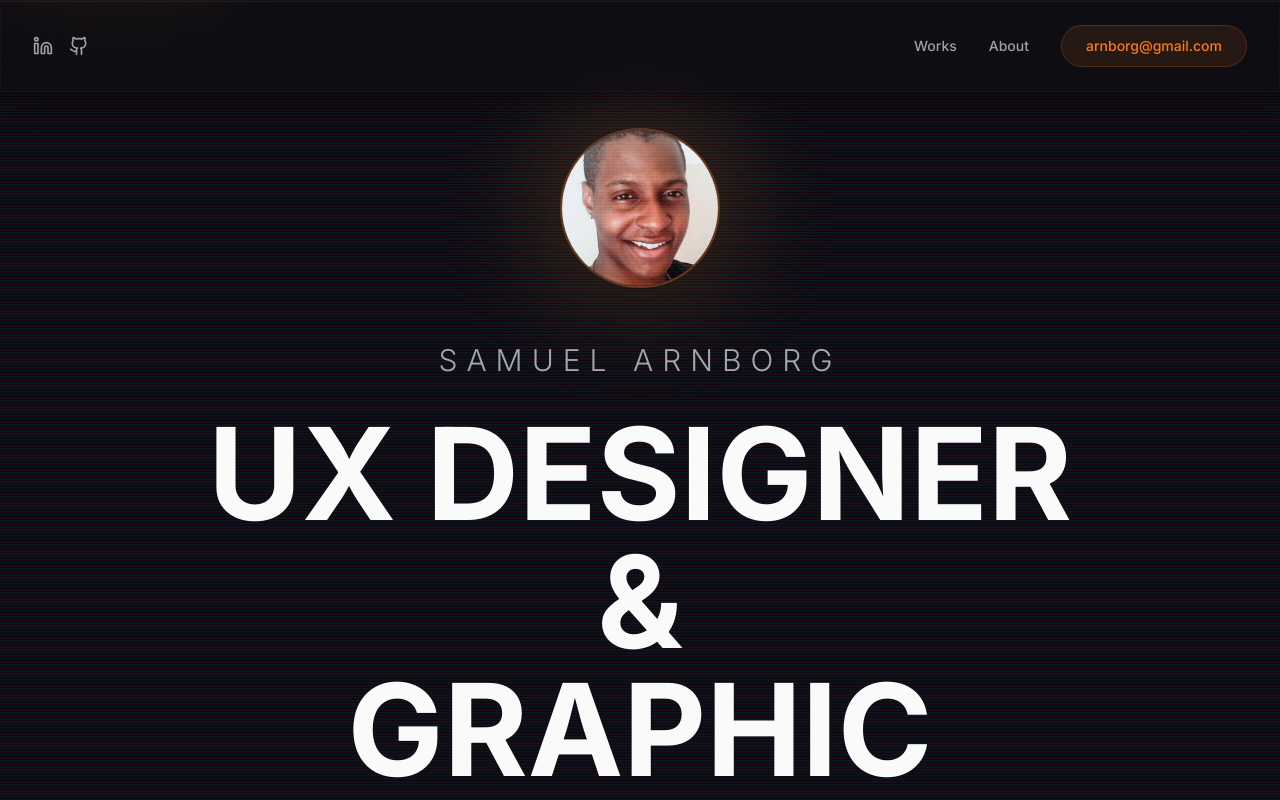
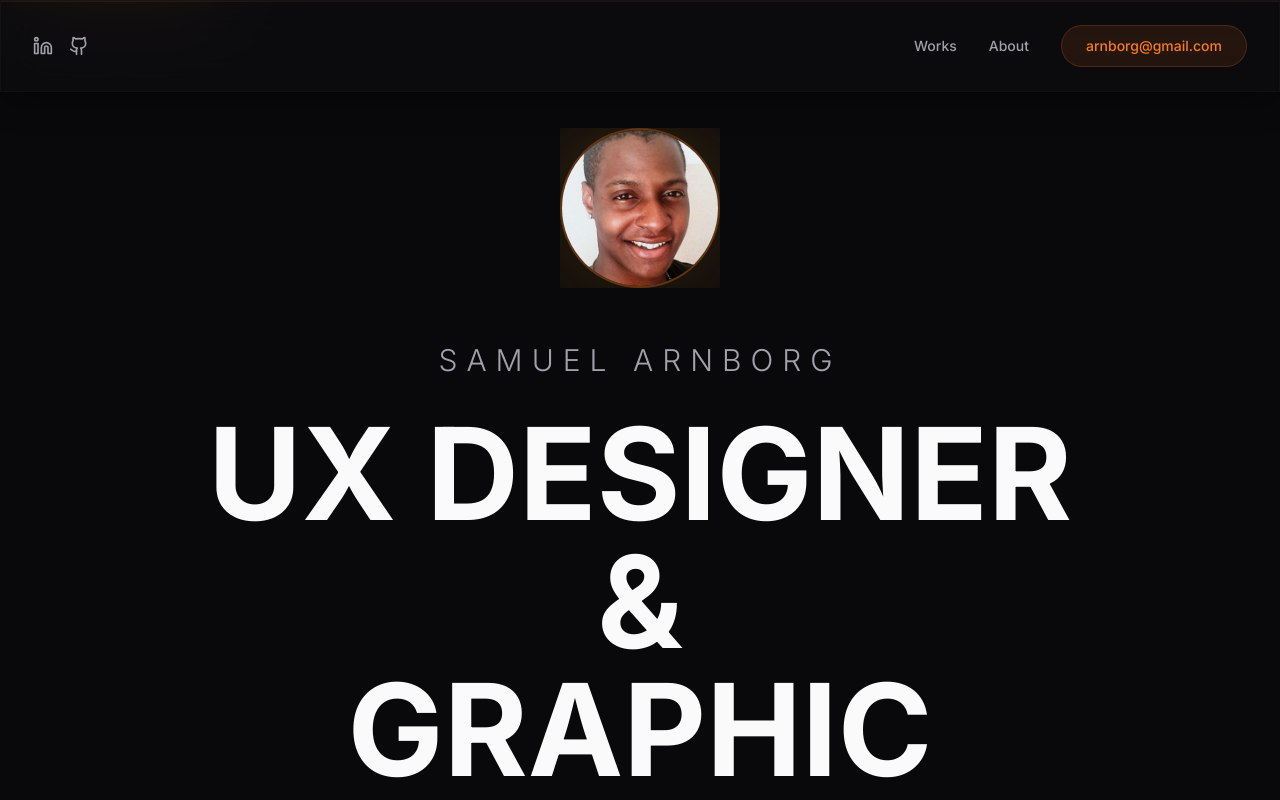
Before and after one commit to Aborgz/arnborg-design-space, a React (Vite) app: page / in a window 1280 px wide. Shown: the top 800 px of the page. Built offline with nearby package versions, Linux system fonts and the light colour scheme; the HTML template or start-up script is replaced by a standard one.

Commit message:
Fix: Remove persistent glitch effect

```diff
--- a/src/index.css
+++ b/src/index.css
@@ -258,11 +258,11 @@
   }
 
   .glitch-entrance {
-    animation: glitch-intense 4s cubic-bezier(0.25, 0.46, 0.45, 0.94);
+    animation: glitch-intense 4s cubic-bezier(0.25, 0.46, 0.45, 0.94) forwards;
     position: relative;
   }
 
-  /* Intense scan lines */
+  /* Intense scan lines - fades out completely */
   .glitch-entrance::before {
     content: '';
     position: absolute;
@@ -275,12 +275,13 @@
       rgba(255, 0, 200, 0.15) 3px
     );
     pointer-events: none;
-    animation: glitch-scanlines 4s cubic-bezier(0.25, 0.46, 0.45, 0.94);
+    animation: glitch-scanlines 4s cubic-bezier(0.25, 0.46, 0.45, 0.94) forwards;
     z-index: 10;
     mix-blend-mode: screen;
+    opacity: 0;
   }
 
-  /* Digital noise overlay */
+  /* Digital noise overlay - fades out completely */
   .glitch-entrance::after {
     content: '';
     position: absolute;
@@ -289,19 +290,20 @@
       repeating-linear-gradient(0deg, transparent, transparent 2px, rgba(255, 255, 255, 0.03) 3px, rgba(255, 255, 255, 0.03) 4px),
       repeating-linear-gradient(90deg, transparent, transparent 2px, rgba(0, 255, 255, 0.03) 3px, rgba(0, 255, 255, 0.03) 4px);
     pointer-events: none;
-    animation: glitch-noise 4s steps(10);
+    animation: glitch-noise 4s steps(10) forwards;
     z-index: 10;
     mix-blend-mode: overlay;
+    opacity: 0;
   }
 
   .glitch-entrance h1 {
-    animation: glitch-rgb-intense 4s cubic-bezier(0.25, 0.46, 0.45, 0.94);
+    animation: glitch-rgb-intense 4s cubic-bezier(0.25, 0.46, 0.45, 0.94) forwards;
     position: relative;
   }
 
   /* Holographic glow effect */
   .glitch-entrance .relative {
-    animation: glitch-intense 4s cubic-bezier(0.25, 0.46, 0.45, 0.94);
+    animation: glitch-intense 4s cubic-bezier(0.25, 0.46, 0.45, 0.94) forwards;
   }
 
   /* 2025 Modern project card with enhanced glassmorphism */
```
